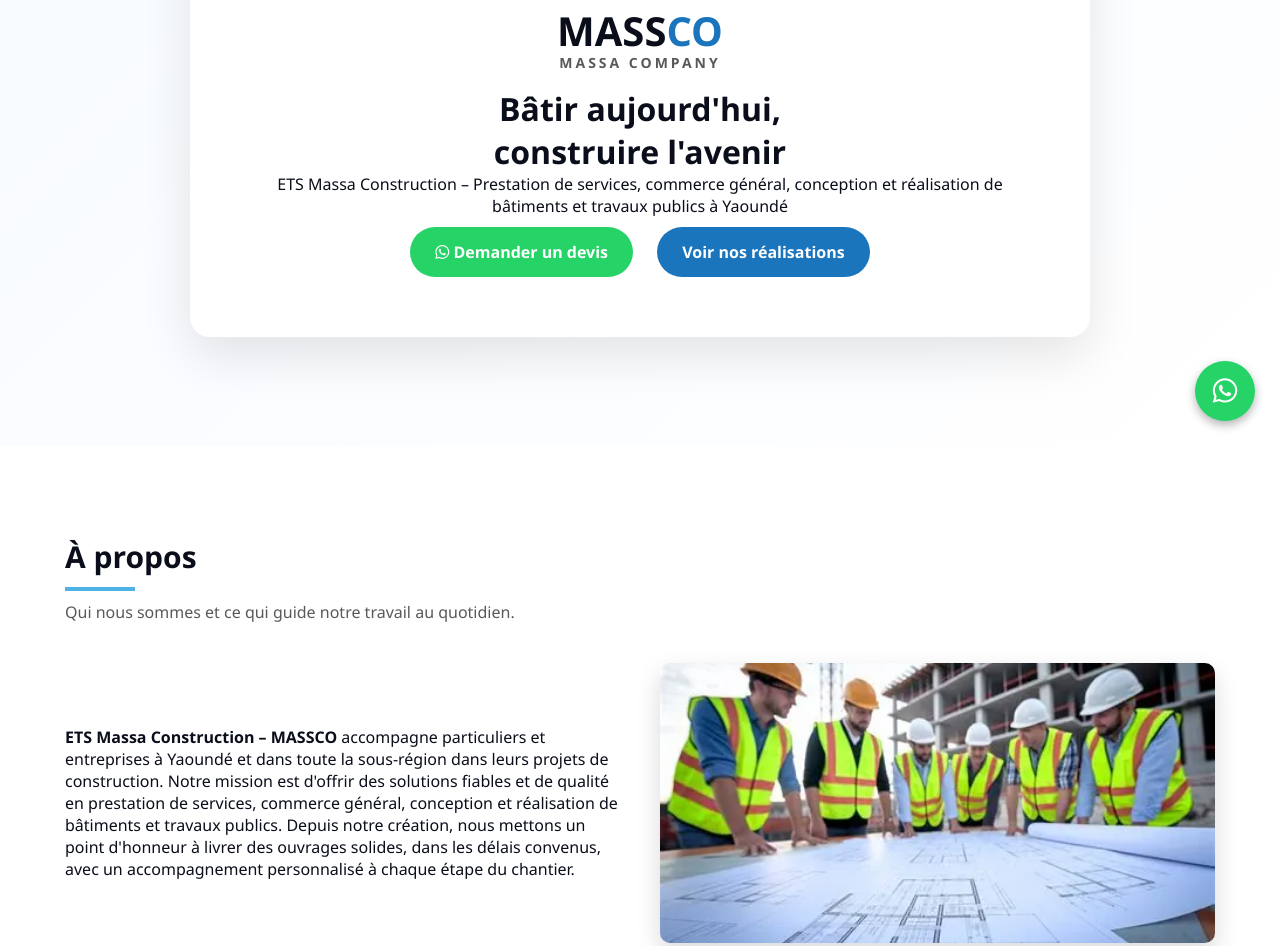
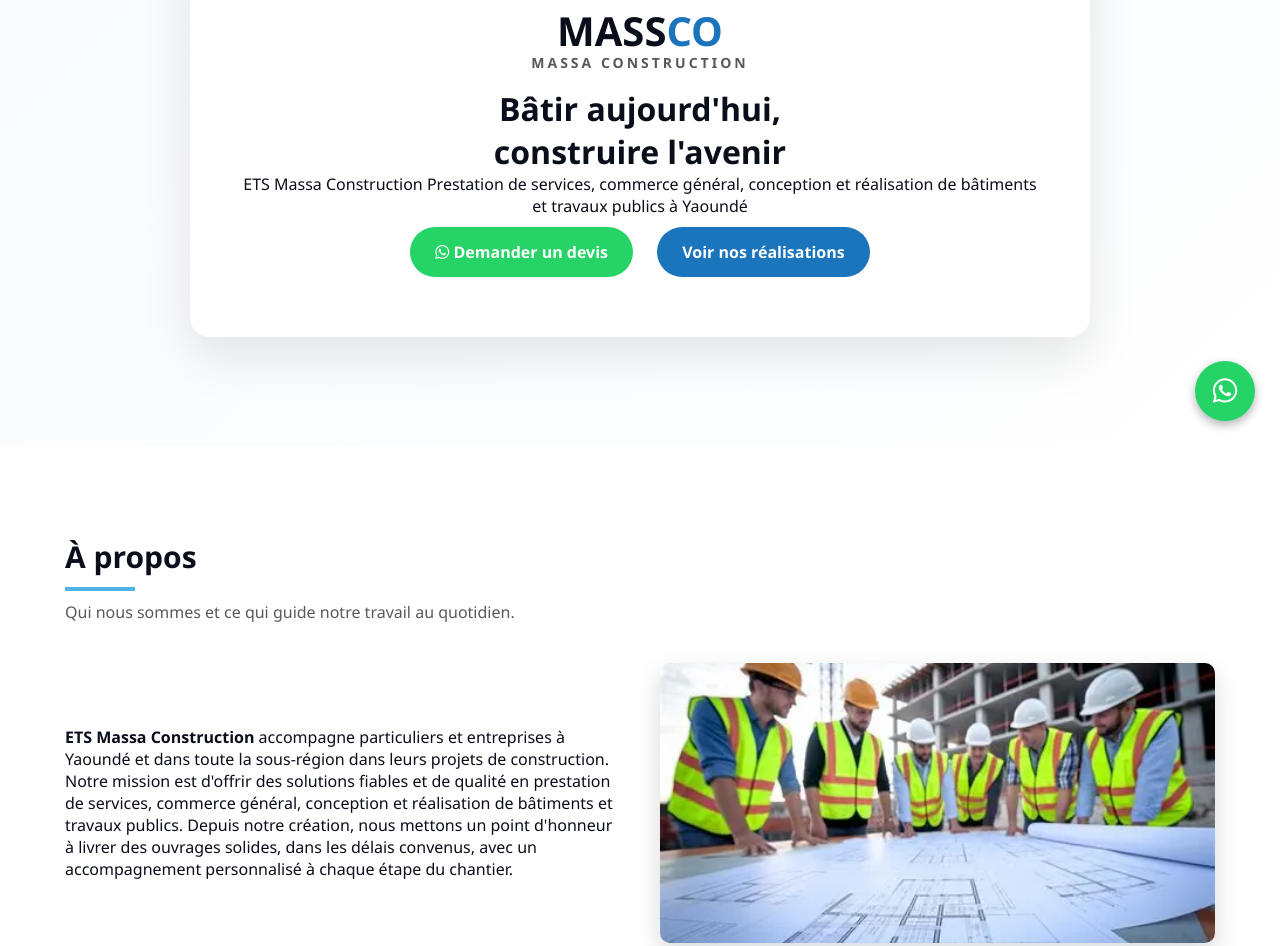
Before and after one commit to Borisnono8/Massco, a website: page index.html in a window 1280 px wide. Shown: the part 354-1300 px from the top of the page. Drawn offline with Linux system fonts and the light colour scheme.

Commit message:
Update index.html

```diff
--- a/index.html
+++ b/index.html
@@ -12,7 +12,7 @@
   <meta name="author" content="Massa Construction">
   <meta name="robots" content="index, follow">
 
-  <meta property="og:title" content="ETS Massa Construction">
+  <meta property="og:title" content=" Massa Construction">
   <meta property="og:description" content="Votre partenaire pour la conception et la réalisation de bâtiments et travaux publics à Yaoundé">
   <meta property="og:image" content="logo.png">
   <meta property="og:type" content="website">
@@ -771,11 +771,11 @@
 <!-- HERO -->
 <div class="hero" id="home">
   <div class="hero-card">
-    <img src="logo.png" alt="Logo MASSCO">
+    <img src="logo.png" alt="Logo MASSa CONSTRUCTION">
     <div class="logo-text"><span>MASS</span><span>CO</span></div>
-    <div class="logo-sub">MASSA COMPANY</div>
+    <div class="logo-sub">MASSA CONSTRUCTION</div>
     <h1>Bâtir aujourd'hui,<br>construire l'avenir</h1>
-    <p>ETS Massa Construction – Prestation de services, commerce général, conception et réalisation de bâtiments et travaux publics à Yaoundé</p>
+    <p>ETS Massa Construction Prestation de services, commerce général, conception et réalisation de bâtiments et travaux publics à Yaoundé</p>
     <div class="hero-buttons">
       <a href="#devis" class="btn-whatsapp"><i class="fab fa-whatsapp"></i> Demander un devis</a>
       <a href="#projets">Voir nos réalisations</a>
@@ -790,7 +790,7 @@
     <p class="section-sub">Qui nous sommes et ce qui guide notre travail au quotidien.</p>
     <div class="grid">
       <p>
-        <strong>ETS Massa Construction – MASSCO</strong> accompagne particuliers et entreprises à Yaoundé et dans toute la sous-région dans leurs projets de construction.
+        <strong>ETS Massa Construction </strong> accompagne particuliers et entreprises à Yaoundé et dans toute la sous-région dans leurs projets de construction.
         Notre mission est d'offrir des solutions fiables et de qualité en prestation de services, commerce général, conception et réalisation de bâtiments et travaux publics.
         Depuis notre création, nous mettons un point d'honneur à livrer des ouvrages solides, dans les délais convenus, avec un accompagnement personnalisé à chaque étape du chantier.
       </p>
@@ -834,7 +834,7 @@
         <li>Commerce général de matériaux de construction</li>
         <li>Suivi et accompagnement de chantier</li>
       </ul>
-      <img src="image2.png" class="image-box" alt="Chantier et services de construction MASSCO" loading="lazy">
+      <img src="image2.png" class="image-box" alt="Chantier et services de construction MASSA CONSTRUCTION" loading="lazy">
     </div>
   </div>
 </section>
```
